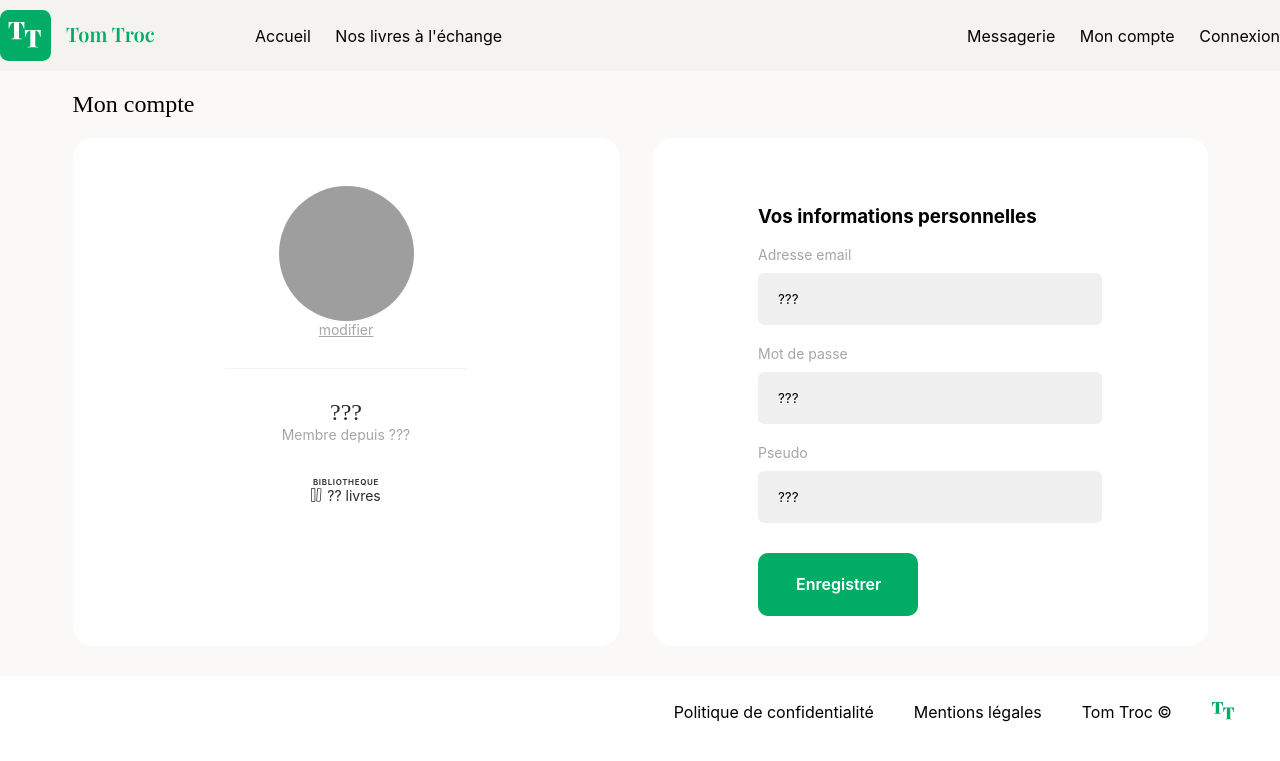
After one commit to Wutzy/OC-SF-TomTroc, a PHP site: template TomTroc/views/templates/myAccount.php in a window 1280 px wide. The commit adds this page. Shown: the top 761 px of the page. Run offline with PHP 8.4, Linux system fonts and the light colour scheme; the template is opened without the code that fills it, so the values that code supplies are empty; some web fonts are replaced; grey boxes are pictures that could not be loaded.

Commit message:
Integration + Improve UserController
integration of myAccount, login & signup pages, improve userController with news functions (show login and signup).

```diff
--- a/TomTroc/css/style.css
+++ b/TomTroc/css/style.css
@@ -365,7 +365,7 @@ nav{
 }
 .book-details-container{
     display: flex;
-    justify-content: center;
+    justify-content: start;
     width: 100%;
 }
 .book-details-picture img{
@@ -396,9 +396,7 @@ nav{
     color: var(--Gris-fonc, #292929);
     font-family: Inter;
     font-size: 8px;
-    font-style: normal;
     font-weight: 600;
-    line-height: normal;
     letter-spacing: 0.64px;
     padding-top: 34px;
 }
@@ -441,9 +439,6 @@ nav{
     justify-content: end;
     width: 100%
  }
- .login-picture{
-
- }
  .login-picture img{
     width: 827px;
     height: 1238px;
@@ -484,7 +479,6 @@ nav{
     line-height: normal;
     margin-bottom: 50px;
 }
-
 .btn-register {
     margin: 30px 0;
     width: 322px;
@@ -500,3 +494,106 @@ nav{
 .registerFormGrid a{
     text-decoration: underline;
 }
+
+/** My Account page **/
+.border {
+    border: black 1px solid;
+    margin-bottom: 5px;
+}
+.myAccount-section {
+    display: flex;
+    justify-content: center;
+    background-color: #FAF9F7;
+}
+.myAccount-container {
+    width: 1135px;
+}
+.user-infos{
+    display: flex;
+    justify-content: space-between;
+    margin-bottom: 30px;
+}
+.user-card{
+    width: 547px;
+    border-radius: 20px;
+    background-color: white;display: flex;
+    display: flex;
+    flex-direction: column;
+    align-items: center;
+}
+.user-picture{
+    padding-top: 48px;
+    display: flex;
+    flex-direction: column;
+    align-items: center;
+}
+.user-picture a {
+    color:  #A6A6A6;
+    font-family: Inter;
+    font-size: 14px;
+    font-weight: 400;
+    text-decoration-line: underline;
+}
+
+.user-picture img{
+    width: 135px;
+    height: 135px;
+    border-radius: 50%;
+}
+
+.user-line{
+    height: 1px;
+    width: 242px;
+    background: #F5F3EF;
+    margin: 30px 0;
+}
+.user-details{
+    display: flex;
+    flex-direction: column;
+    align-items: center;
+}
+
+.user-infos-nickname{
+    color: #292929;
+    font-family: "Playfair Display";
+    font-size: 24px;
+    font-weight: 400;
+}
+.user-infos-seniority{
+    color: #A6A6A6;
+    text-align: center;
+    font-family: Inter;
+    font-size: 14px;
+    font-weight: 400;
+}
+.user-info-totalBooks{
+    color: #292929;
+    text-align: center;
+    font-family: Inter;
+    font-size: 14px;
+    font-weight: 400;
+    display: flex;
+    align-items: center;
+}
+.user-info-totalBooks svg{
+    margin-right: 5px;
+}
+.user-form{
+    width: 555px;
+    display: flex;
+    justify-content: center;
+    border-radius: 20px;
+    background-color: white;
+    padding-top: 48px;
+    padding-bottom: 30px;
+}
+.user-form input{
+    background-color: #F0F0F0;
+    padding-left: 20px;
+}
+.btn-save {
+    margin-top: 10px;
+    width: 160px;
+    height: 63px;
+    font-size: 16px;
+}
--- a/TomTroc/views/templates/main.php
+++ b/TomTroc/views/templates/main.php
@@ -29,7 +29,7 @@
                 <div class="menu-right-side">
                     <a href="#">Messagerie</a>
                     <a href="#">Mon compte</a>
-                    <a href="index.php?action=showLoginPage">Connexion</a>
+                    <a href="index.php?action=showLogInPage">Connexion</a>
                 </div>
             </div>
 
--- /dev/null
+++ b/TomTroc/views/templates/myAccount.php
@@ -0,0 +1,48 @@
+<?php
+    /**
+     *  Page Mon compte
+     */
+?>
+<section class="myAccount-section">
+    <div class="myAccount-container">
+        <h2>Mon compte</h2>
+        <div class="user-infos">
+            <div class="user-card">
+                <div class="user-picture">
+                    <img src="views/assets/user-image.jpg" alt="">
+                    <a href="#">modifier</a>
+                </div>
+                <div class="user-line"></div>
+                <div class="user-details">
+                    <div class="user-infos-nickname">???</div>
+                    <div class="user-infos-seniority">Membre depuis ???</div>
+                    <div class="book-owner-label">BIBLIOTHEQUE</div>
+                    <div class="user-info-totalBooks">
+                        <svg width="11" height="14" viewBox="0 0 11 14" fill="none" xmlns="http://www.w3.org/2000/svg">
+                        <path fill-rule="evenodd" clip-rule="evenodd" d="M9.46556 0.160154L7.2112 0.00251429C6.65202 -0.0365878 6.16701 0.385024 6.12791 0.944207L5.32192 12.4705C5.28281 13.0296 5.70442 13.5147 6.26361 13.5538L8.51796 13.7114C9.07715 13.7505 9.56215 13.3289 9.60125 12.7697L10.4072 1.24345C10.4464 0.684262 10.0247 0.199256 9.46556 0.160154ZM6.84113 0.99408C6.85269 0.828798 6.99605 0.70418 7.16133 0.715737L9.41568 0.873377C9.58096 0.884935 9.70558 1.02829 9.69403 1.19357L8.88803 12.7198C8.87647 12.8851 8.73312 13.0097 8.56783 12.9982L6.31348 12.8405C6.1482 12.829 6.02358 12.6856 6.03514 12.5203L6.84113 0.99408Z" fill="#292929"/>
+                        <path fill-rule="evenodd" clip-rule="evenodd" d="M3.27482 0.0648067H1.01496C0.454414 0.0648067 0 0.519224 0 1.07977V12.6342C0 13.1947 0.454416 13.6491 1.01496 13.6491H3.27482C3.83537 13.6491 4.28979 13.1947 4.28979 12.6342V1.07977C4.28979 0.519221 3.83537 0.0648067 3.27482 0.0648067ZM0.714965 1.07977C0.714965 0.914086 0.849279 0.779771 1.01496 0.779771H3.27482C3.44051 0.779771 3.57482 0.914086 3.57482 1.07977V12.6342C3.57482 12.7999 3.44051 12.9342 3.27482 12.9342H1.01496C0.849279 12.9342 0.714965 12.7999 0.714965 12.6342V1.07977Z" fill="#292929"/>
+                        </svg>
+                        ?? livres
+                    </div>
+                </div>
+            </div>
+            <div class="user-form">
+                <form action="index.php" method="post" class="">
+                    <h3>Vos informations personnelles</h3>
+                    <div class="registerFormGrid">
+                        <label for="email">Adresse email</label>
+                        <input type="text" name="email" id="email" value="???" required>
+                        <label for="password">Mot de passe</label>
+                        <input type="text" name="password" id="password" value="???" required>
+                        <label for="nickname">Pseudo</label>
+                        <input type="text" name="nickname" id="nickname" value="???" required>
+                        <button class="btn btn-save">Enregistrer</button>
+                    </div>
+                </form>
+            </div>
+        </div>
+        <div class="my-books">
+
+        </div>
+    </div>
+</section>
```
Also changed, not shown: TomTroc/controllers/UserController.php (+23 -3 lines), TomTroc/index.php (+10 -5 lines), TomTroc/views/templates/logIn.php (added, +23 -0 lines), TomTroc/views/templates/signUp.php (added, +25 -0 lines), 1 other file.
